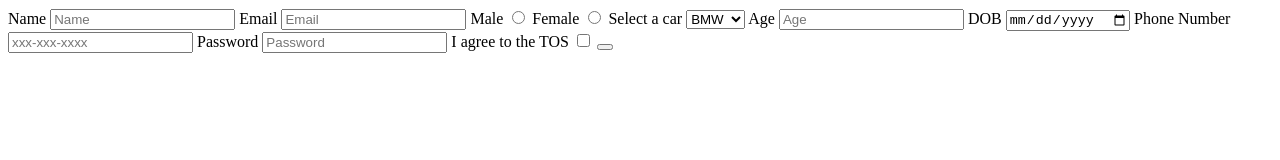
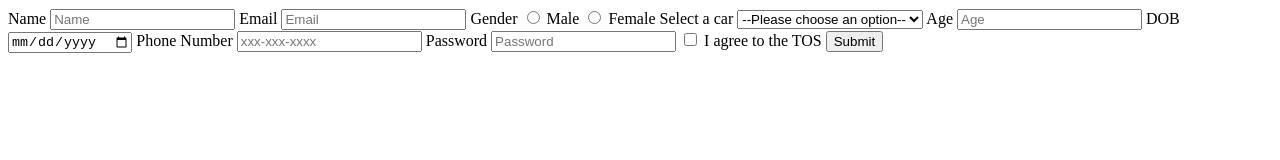
Before and after one commit to acciojob/signup-form-car-SaurabhSatre, a website: page main.html in a window 1280 px wide. Drawn offline with Linux system fonts and the light colour scheme.

Commit message:
created a submission

```diff
--- a/main.html
+++ b/main.html
@@ -7,39 +7,44 @@
 </head>
 
 <body>
-	<!-- the entire body must be written by student -->
-	<form>
-		<lable for="name">Name</lable>
-		<input type="text" id="name" placeholder="Name" required>
-		<lable for="email">Email</lable>
-		<input type="email" id="email" placeholder="Email" required>
+ <form method="post">
+        <label for="name">Name</label>
+        <input type="text" id="name" name="name" placeholder="Name" required>
 
-		<lable for="gender_m">Male</lable>
-		<input type="radio" id="gender_m" name="gender" required>
-		<lable for="gender_f">Female</lable>
-		<input type="radio" id="gender_f" name="gender" required>
-		<lable for="cars">Select a car</lable>
-		<select placeholder="--Please choose an option--" id="cars" required>
-			<option>BMW</option>
-			<option>Audi</option>
-			<option>toyota</option>
-		</select>
+        <label for="email">Email</label>
+        <input type="email" id="email" name="email" placeholder="Email" required>
 
-		<lable for="age">Age</lable>
-		<input type="number" id="age" placeholder="Age" required>
-		<lable for="dob">DOB</lable>
-		<input type="date" id="dob" required>
-		<lable for="tel">Phone Number</lable>
-		<input type="tel" id="tel" placeholder="xxx-xxx-xxxx">
-		<lable for="password">Password</lable>
-		<input type="password" id="password" placeholder="Password" required>
-		<lable for="tos">I agree to the TOS</lable>
-		<input type="checkbox" id="tos" placeholder="" required>
+        <label>Gender</label>
+        <input type="radio" id="gender_m" name="gender" value="male" required>
+        <label for="gender_m">Male</label>
+        <input type="radio" id="gender_f" name="gender" value="female" required>
+        <label for="gender_f">Female</label>
 
-		<button type="submit">
+        <label for="cars">Select a car</label>
+        <select id="cars" name="cars" required>
+            <option value="" disabled selected>--Please choose an option--</option>
+            <option value="BMW">BMW</option>
+            <option value="Audi">Audi</option>
+            <option value="Toyota">Toyota</option>
+        </select>
 
+        <label for="age">Age</label>
+        <input type="number" id="age" name="age" placeholder="Age" required>
 
-	</form>
+        <label for="dob">DOB</label>
+        <input type="date" id="dob" name="dob" required>
+
+        <label for="tel">Phone Number</label>
+        <input type="tel" id="tel" name="tel" placeholder="xxx-xxx-xxxx">
+
+        <label for="password">Password</label>
+        <input type="password" id="password" name="password" placeholder="Password" required>
+
+        <input type="checkbox" id="tos" name="tos" required>
+        <label for="tos">I agree to the TOS</label>
+
+        <button type="submit">Submit</button>
+    </form>
     <script type="text/javascript" src="./script.js">
 </script>
 
```
